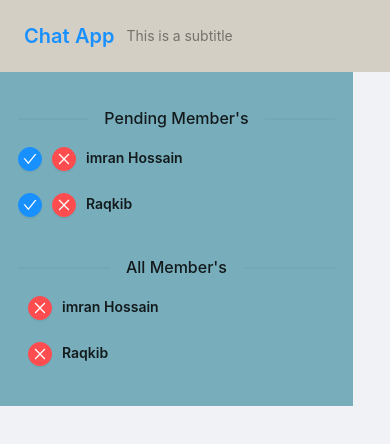
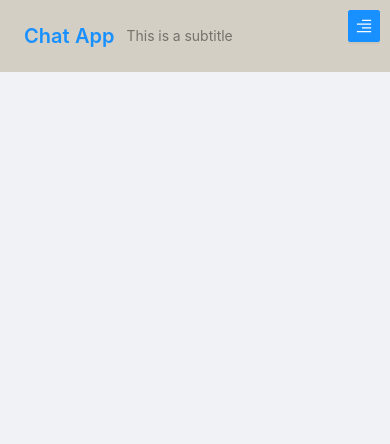
Before and after one commit to gargximran/react-socket-chatting-app, a React (Create React App) app: page /1 in a window 390 px wide. Shown: the top 444 px of the page. Built offline with nearby package versions, Linux system fonts and the light colour scheme.

Commit message:
build mobile drawer

```diff
--- /dev/null
+++ b/src/pages/ChatRoom/ChatRoom.css
@@ -0,0 +1,5 @@
+.drawer_button{
+    position: fixed !important;
+    top: 10px !important;
+    right: 10px !important;
+}
--- a/src/pages/ChatRoom/ChatRoom.js
+++ b/src/pages/ChatRoom/ChatRoom.js
@@ -1,14 +1,40 @@
-import React from 'react';
-import { Row, Col } from 'antd'
+import React, {useState} from 'react';
+import { Row, Col, Drawer, Button } from 'antd'
 import ChatRoomSideBar from "./ChatRoomSideBar";
+import { AlignRightOutlined } from '@ant-design/icons'
+import './ChatRoom.css'
+
+
 
 
 const ChatRoom = () => {
+    const [drawer, setDrawer] = useState(false)
+
     return (
         <Row>
-            <Col md={{span: 8}} className={'pa-18 info-bg'}>
-                <ChatRoomSideBar></ChatRoomSideBar>
-            </Col>
+            {
+                window.innerWidth > 768 ?
+                    <Col md={{span: 8}} className={'pa-18 info-bg d'}>
+                        <ChatRoomSideBar></ChatRoomSideBar>
+                    </Col>
+                    :
+                    (
+                        <>
+                            <Drawer
+                                width={300}
+                                onClose={() => setDrawer(false)}
+                                visible={drawer}
+                                bodyStyle={{ paddingBottom: 80, paddingTop: 50 }}
+
+                            >
+                                <ChatRoomSideBar></ChatRoomSideBar>
+                            </Drawer>
+                            <Button onClick={() => setDrawer(true)} type={'primary'} icon={<AlignRightOutlined />} className={'drawer_button'}></Button>
+                        </>
+                    )
+            }
+
+
         </Row>
     )
 }
--- a/src/pages/Home/HomePage.js
+++ b/src/pages/Home/HomePage.js
@@ -4,6 +4,7 @@ import { ajax_post } from "../../helpers/ajax_request";
 import { useHistory } from 'react-router-dom'
 import errorTune from '../../assets/tune/error_bleep.mp3'
 import successTune from '../../assets/tune/success_beep.mp3'
+
 import './HomePage.css'
 
 const { Text } = Typography
@@ -98,4 +99,6 @@ const HomePage = () => {
     )
 }
 
+
+
 export default HomePage;
```
